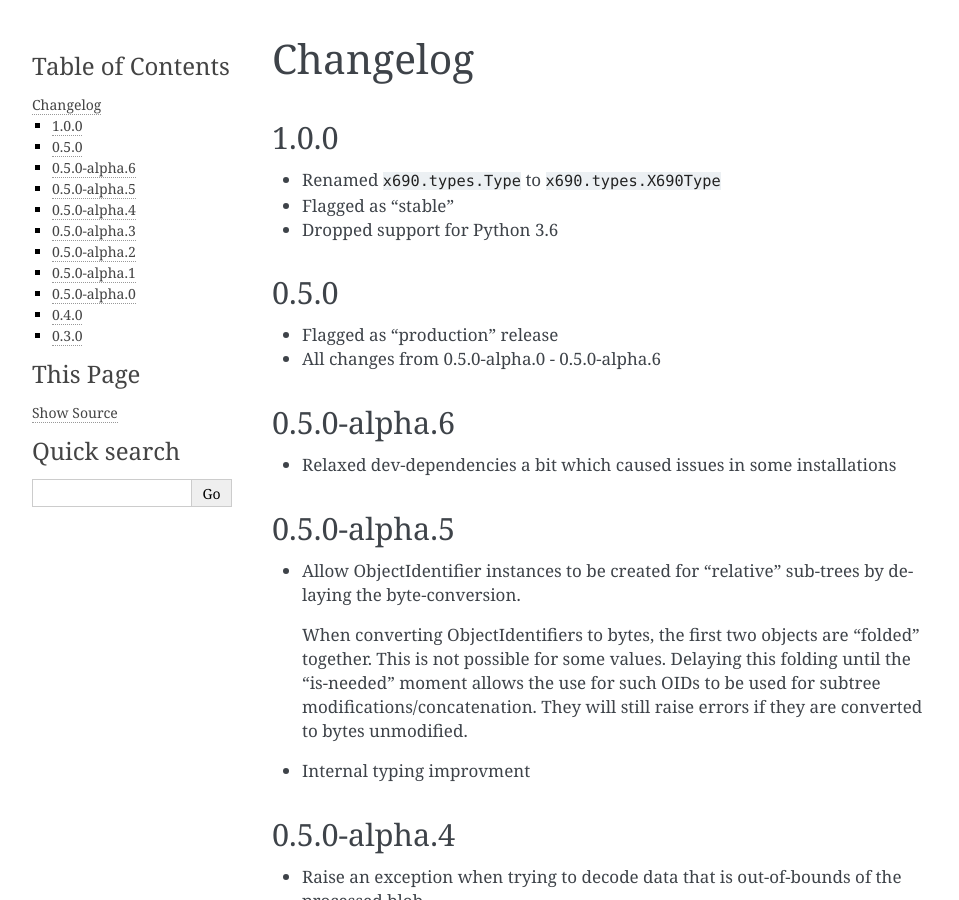
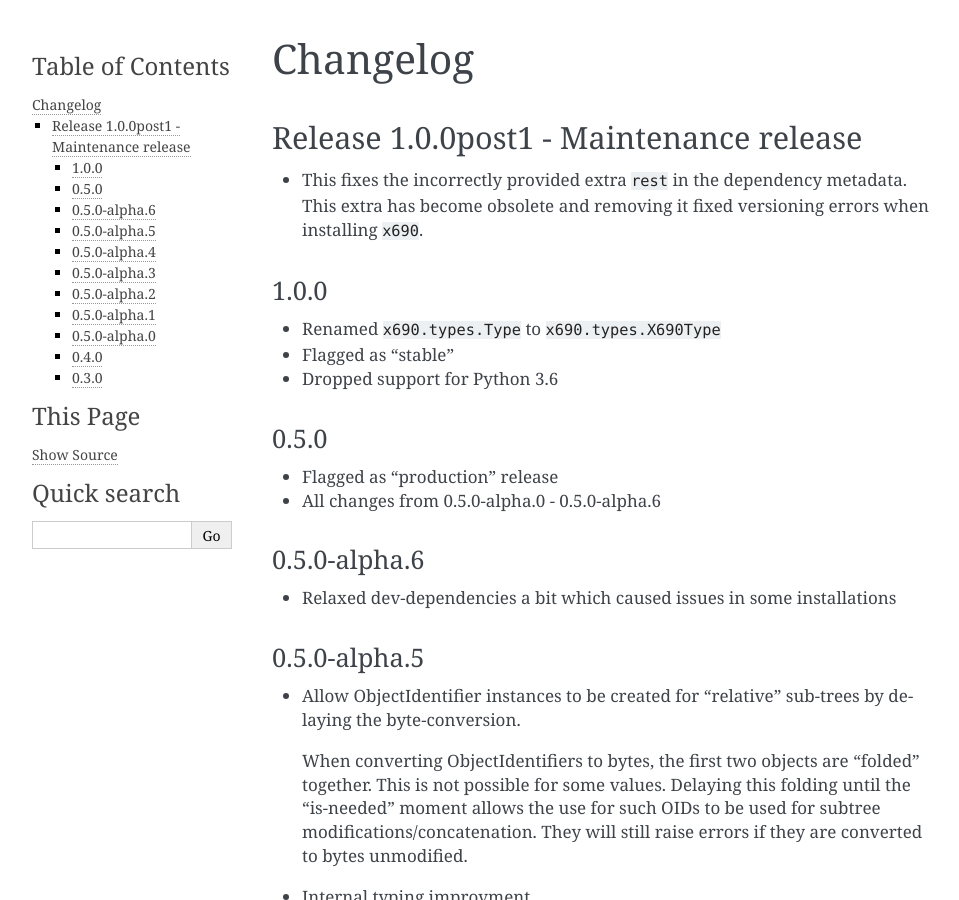
Before and after one commit to exhuma/x690, a Sphinx documentation site: the page built from docs/changelog.rst, in a window 1280 px wide and 900 px high. Shown: the whole window, without its empty margins (148-1107 px from the left). Built offline with Sphinx 7.4.7, drawn with Linux system fonts in a browser that asks for light colours; pages that are not in the unit, such as notebooks, are missing from menus.

Commit message:
Version bumped to 1.0.0post1
Signed-off-by: Michel Albert <michel@albert.lu>

```diff
--- a/docs/changelog.rst
+++ b/docs/changelog.rst
@@ -1,5 +1,12 @@
 Changelog
 =========
+
+Release 1.0.0post1 - Maintenance release
+~~~~~~~~~~~~~~~~~~~~~~~~~~~~~~~~~~~~~~~~
+
+* This fixes the incorrectly provided extra ``rest`` in the dependency
+  metadata. This extra has become obsolete and removing it fixed
+  versioning errors when installing ``x690``.
 
 1.0.0
 -------------
--- a/setup.cfg
+++ b/setup.cfg
@@ -1,6 +1,6 @@
 [metadata]
 name = x690
-version = 1.0.0
+version = 1.0.0post1
 description = Pure Python X.690 implementation
 long_description = file: README.rst
 author = Michel Albert
```
